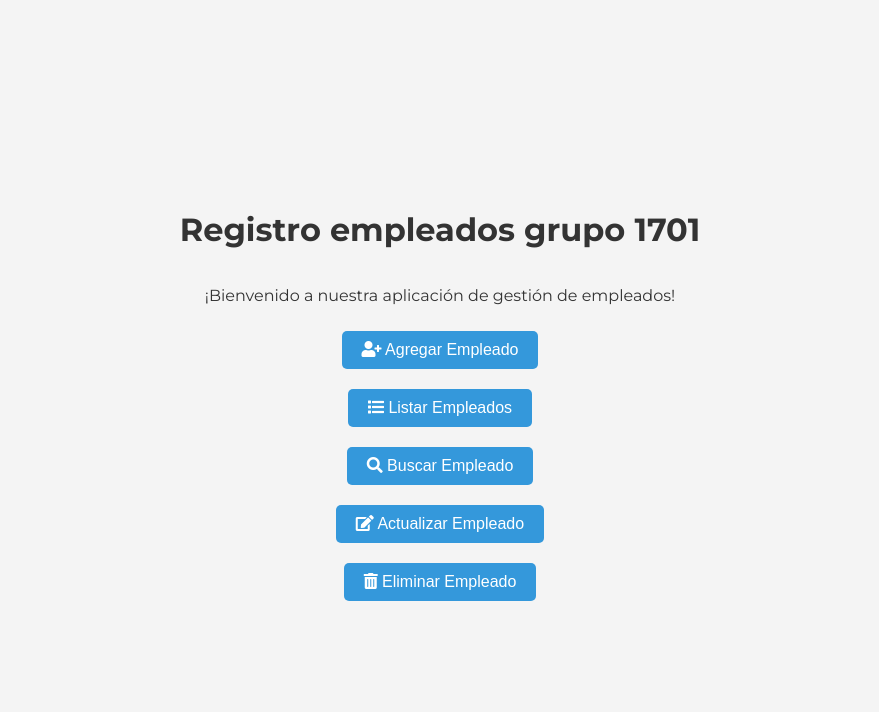
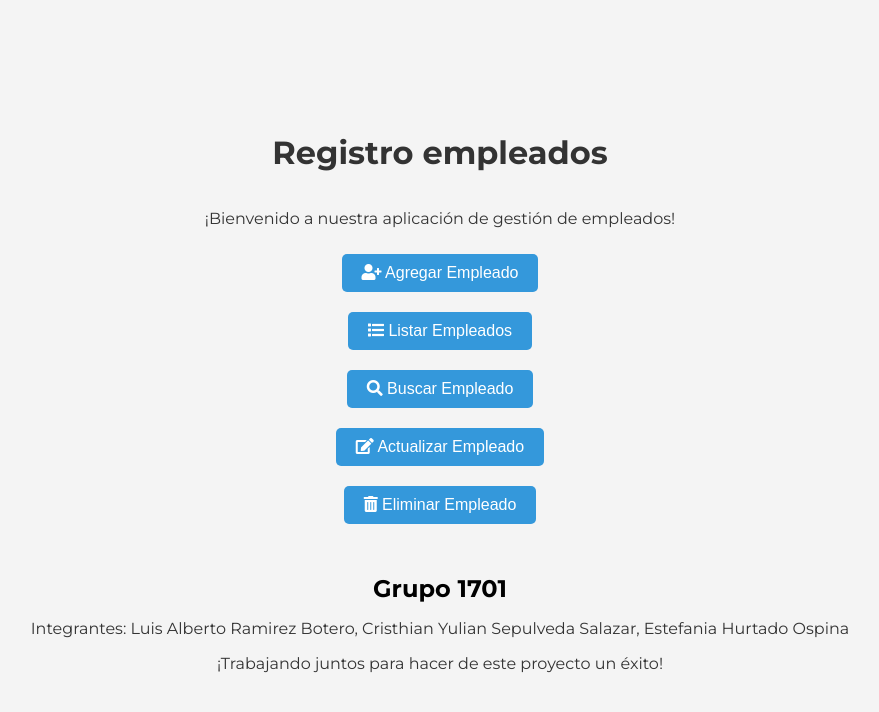
Before and after one commit to CristhianSepulveda/agregarempleados, a Flask app: page / in a window 1280 px wide. Shown: the top 712 px of the page, without its empty margins (200-1079 px from the left). Run offline with Flask 3, Linux system fonts and the light colour scheme; some libraries are stand-ins or nearby versions.

Commit message:
Se genera el código para que funcione el formulario agregar y listar empleados

```diff
--- a/app.py
+++ b/app.py
@@ -7,9 +7,9 @@ app = Flask(__name__)
 DB_CONFIG = {
     'host': 'localhost',
     'user': 'root',
-    'password': 'xxxx',
-    'database': 'empleado',
-    "port":"3307"
+    'password': '12345678',
+    'database': 'empleados',
+    "port":"3306"
 }
 print(DB_CONFIG)
 
@@ -34,23 +34,61 @@ def eliminar_empleado():
     id_empleado = request.form.get('idEmpleado')
     conn = get_db_connection()
     cursor = conn.cursor()
-    cursor.execute("DELETE FROM empleados WHERE id = %s", (id_empleado,))
+    cursor.execute("DELETE FROM empleado WHERE id = %s", (id_empleado,))
     conn.commit()
     cursor.close()
     conn.close()
+
+
     return redirect(url_for('index'))
 
 
+@app.route('/formularioagregar')
+def formularioagregar():
+    return render_template('formularioagregar.html')
+# Ruta para manejar el formulario y agregar empleado a la base de datos
+@app.route("/agregar_empleado", methods=['POST'])
+def agregar_empleado():
+    # Recibe los datos del formulario
+    nombre = request.form.get('nombre')
+    apellidos = request.form.get('apellidos')
+    documento = request.form.get('documentoIdentidad')
+    direccion = request.form.get('direccion')
+    telefono = request.form.get('telefono')
+    foto = request.files['foto'].read()  # Almacena la imagen como datos binarios
 
+    # Establece conexión a la base de datos
+    conn = get_db_connection()
+    cursor = conn.cursor()
 
-@app.route("/formularioagregar")
-def formularioagregar():
-    return render_template("formularioagregar.html")
+    try:
+        # Ejecuta la consulta SQL para insertar el nuevo empleado en la tabla
+        cursor.execute("INSERT INTO empleado (nombre, apellidos, documento, direccion, telefono, foto) VALUES (%s, %s, %s, %s, %s, %s)", (nombre, apellidos, documento, direccion, telefono, foto))
+
+        # Guarda los cambios en la base de datos
+        conn.commit()
+
+        # Cierra el cursor y la conexión
+        cursor.close()
+        conn.close()
+
+        # Redirecciona al usuario a la página principal después de agregar el empleado
+        return redirect(url_for('index'))
+    except Exception as e:
+        # Si ocurre algún error, manejarlo apropiadamente, por ejemplo, mostrar un mensaje de error al usuario
+        return render_template('error.html', error=str(e))
+
 
 
 @app.route("/formulariolistar")
 def formulariolistar():
-    return render_template("formulariolistar.html")
+    conn = get_db_connection()
+    cursor = conn.cursor(dictionary=True)
+    cursor.execute("SELECT id, nombre, apellidos, documento, telefono, foto FROM empleado")
+    empleados = cursor.fetchall()
+    cursor.close()
+    conn.close()
+    return render_template("formulariolistar.html", empleados=empleados)
 
 
 @app.route("/formularioactualizar")
--- a/templates/index.html
+++ b/templates/index.html
@@ -24,6 +24,21 @@
         h1, p {
             text-align: center;
             color: #333;
+        }
+
+        .grupo-info {
+            margin-top: 20px;
+            text-align: center;
+        }
+
+        .grupo-info h2 {
+            font-size: 24px;
+            margin-bottom: 10px;
+        }
+
+        .integrantes {
+            font-size: 16px;
+            margin-bottom: 10px;
         }
 
         button {
@@ -65,7 +80,7 @@
     </script>
 </head>
 <body>
-    <h1>Registro empleados grupo 1701</h1>
+    <h1>Registro empleados</h1>
     <p>¡Bienvenido a nuestra aplicación de gestión de empleados!</p>
 
     <button onclick="abrirformularioagregar()"><i class="fas fa-user-plus"></i> Agregar Empleado</button>
@@ -73,5 +88,16 @@
     <button onclick="abrirformulariobuscar()"><i class="fas fa-search"></i> Buscar Empleado</button>
     <button onclick="abrirformularioactualizar()"><i class="fas fa-edit"></i> Actualizar Empleado</button>
     <button onclick="abrirFormulario()"><i class="fas fa-trash-alt"></i> Eliminar Empleado</button>
+
+    <div class="grupo-info">
+        <h2>Grupo 1701</h2>
+        <p class="integrantes">
+            Integrantes:
+            Luis Alberto Ramirez Botero,
+            Cristhian Yulian Sepulveda Salazar,
+            Estefania Hurtado Ospina
+        </p>
+        <p>¡Trabajando juntos para hacer de este proyecto un éxito!</p>
+    </div>
 </body>
 </html>
```
Also changed, not shown: templates/error.html (added, +10 -0 lines), templates/formularioagregar.html (+4 -4 lines), templates/formulariolistar.html (+10 -4 lines).
